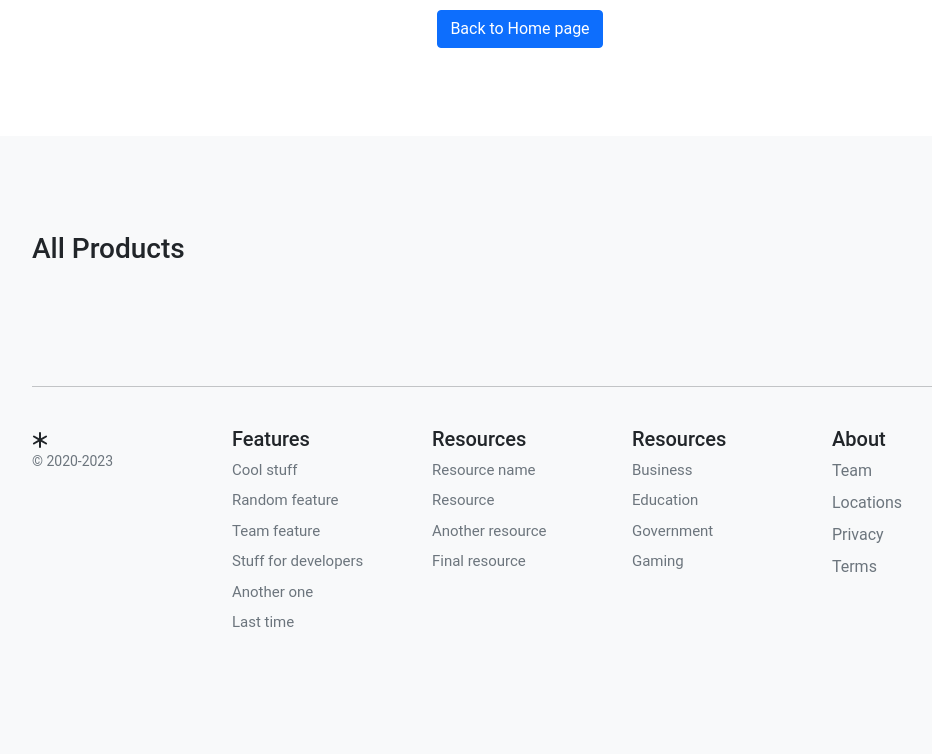
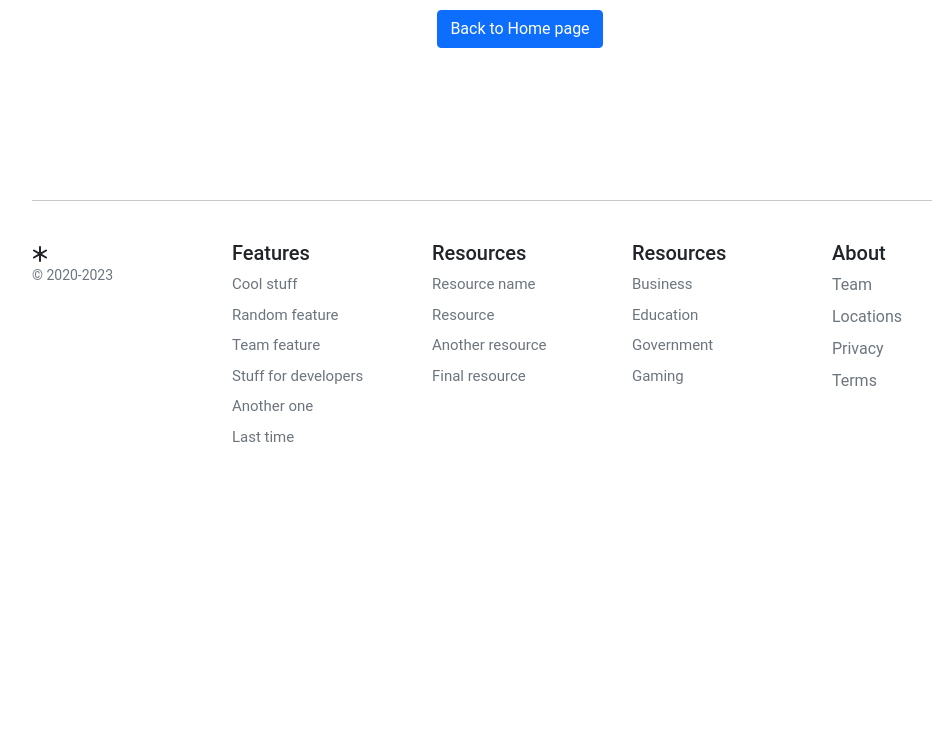
Before and after one commit to wreckitralphito/papers_project, a Django app: page /payment/ in a window 1280 px wide. Shown: the part 423-1177 px from the top of the page, without its empty margins (120-1052 px from the left). After the commit the page ends 865 px from the top, so only its background shows below. Run offline with Django 4.2, Linux system fonts and the light colour scheme; a user stored in the database is signed in; data comes from the database, SQL or seed files in the repository.

Commit message:
fixed typo

```diff
--- a/templates/payment/home.html
+++ b/templates/payment/home.html
@@ -33,39 +33,4 @@
         </div>
     </section>
 
-    <div class="album py-5 bg-light">
-        <div class="container">
-          <div class="row">
-            <div class="album py-5">
-              <div class="pb-3">
-                <h1 class = "h3">All Products</h1>
-              </div>
-
-              <div class="row row-cols-1 row-cols-sm-2 row-cols-md-5 g-3">
-
-            {% for product in products %}
-
-            <div class="col">
-              <div class="card shadow-sm">
-                <img class="img-fluid" alt="Responsive image" src="{{ product.image.url }}">
-                <div class="card-body">
-                  <p class="card-text">
-                    <a class="text-dark text-decoration-none" href="{{ product.get_absolute_url }}">{{ product.title }}</a>
-                  </p>
-                  <div class="d-flex justify-content-between align-items-center">
-                    <small class="text-muted">₱{{ product.price }}</small>
-                  </div>
-                </div>
-              </div>
-            </div>
-
-            {% endfor %}
-
-          </div>
-        </div>
-      </div>
-
-    </main>
-
-
 {% endblock %}
```
